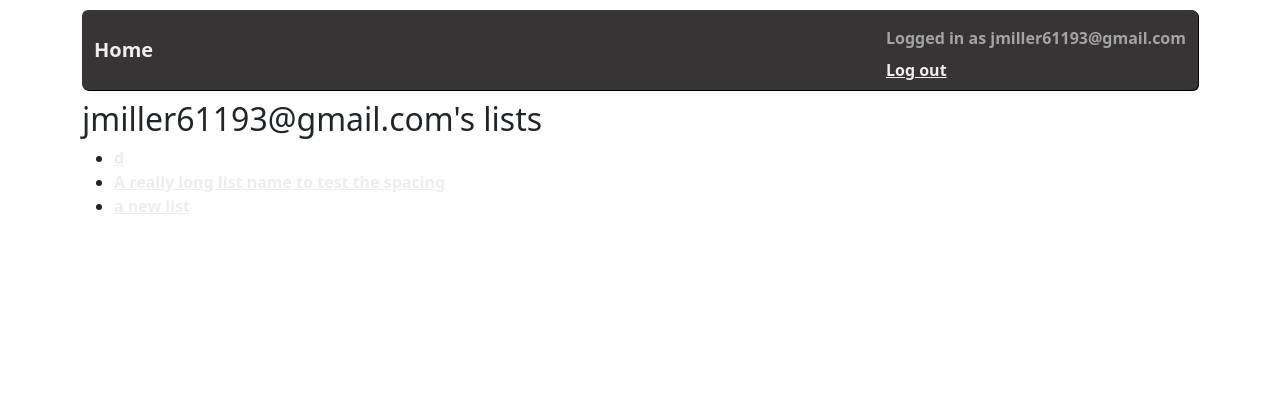
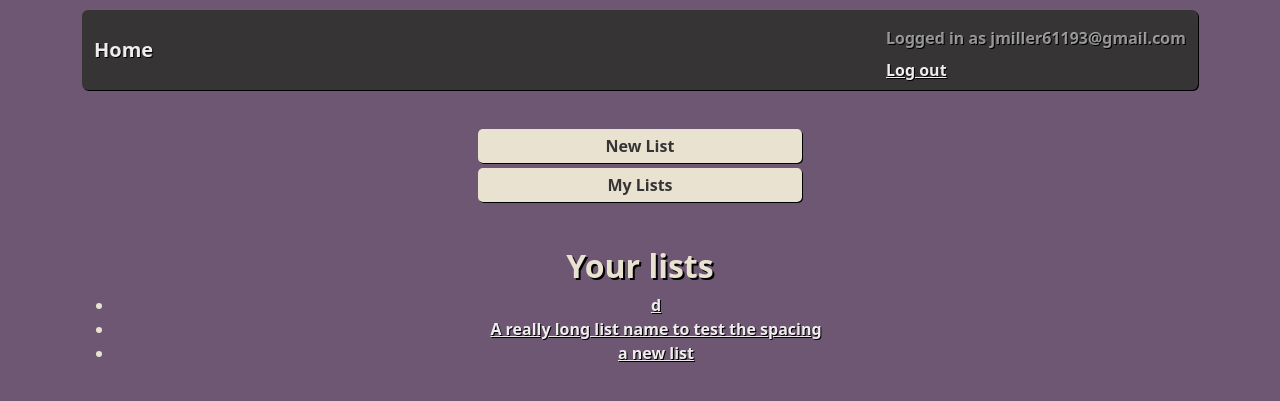
Before and after one commit to chondosha1234/portfolio, a Django app: a page that uses templates/user_lists.html in a window 1280 px wide. Shown: the top 401 px of the page. Run offline with Django 3.2, Linux system fonts and the light colour scheme; a user stored in the database is signed in; data comes from the database, SQL or seed files in the repository; both versions use the stored data as it was after the commit.

Commit message:
added user list page styling

```diff
--- a/templates/user_lists.html
+++ b/templates/user_lists.html
@@ -1,10 +1,30 @@
 {% extends 'base.html' %}
 
+{% block extra_css %}
+{% load static %}
+<link rel="stylesheet" type="text/css" href="{% static 'todo_style.css' %}">
+{% endblock %}
+
 {% block body_content %}
-<h2>{{ owner.email }}'s lists</h2>
+<br>
+<div class="page-select">
+    <a class="page-link" href="{% url 'todo:todo_list' %}"> New List </a>
+  {% if list %}
+    <a class="page-link" href="{% url 'todo:completed_tasks' list.id %}"> Completed Tasks </a>
+  {% endif %}
+  {% if user.email %}
+    <a class="page-link" href="{% url 'todo:user_list' user.email %}"> My Lists </a>
+  {% endif %}
+</div>
+
+<br>
+
+<h2>Your lists</h2>
+<div class="text-center">
 <ul>
   {% for list in owner.list_set.all %}
     <li><a href="{{ list.get_absolute_url }}">{{ list.name }}</a></li>
   {% endfor %}
 </ul>
+</div>
 {% endblock %}
--- a/todo/static/todo_style.css
+++ b/todo/static/todo_style.css
@@ -42,6 +42,7 @@ label {
 
 .page-link:visited {
   color: #363434;
+  background-color: #e9e2d0;
   text-decoration: none;
 }
 
```
Also changed, not shown: functional_tests/test_completed_tasks.py (+7 -1 lines), db.sqlite3.
